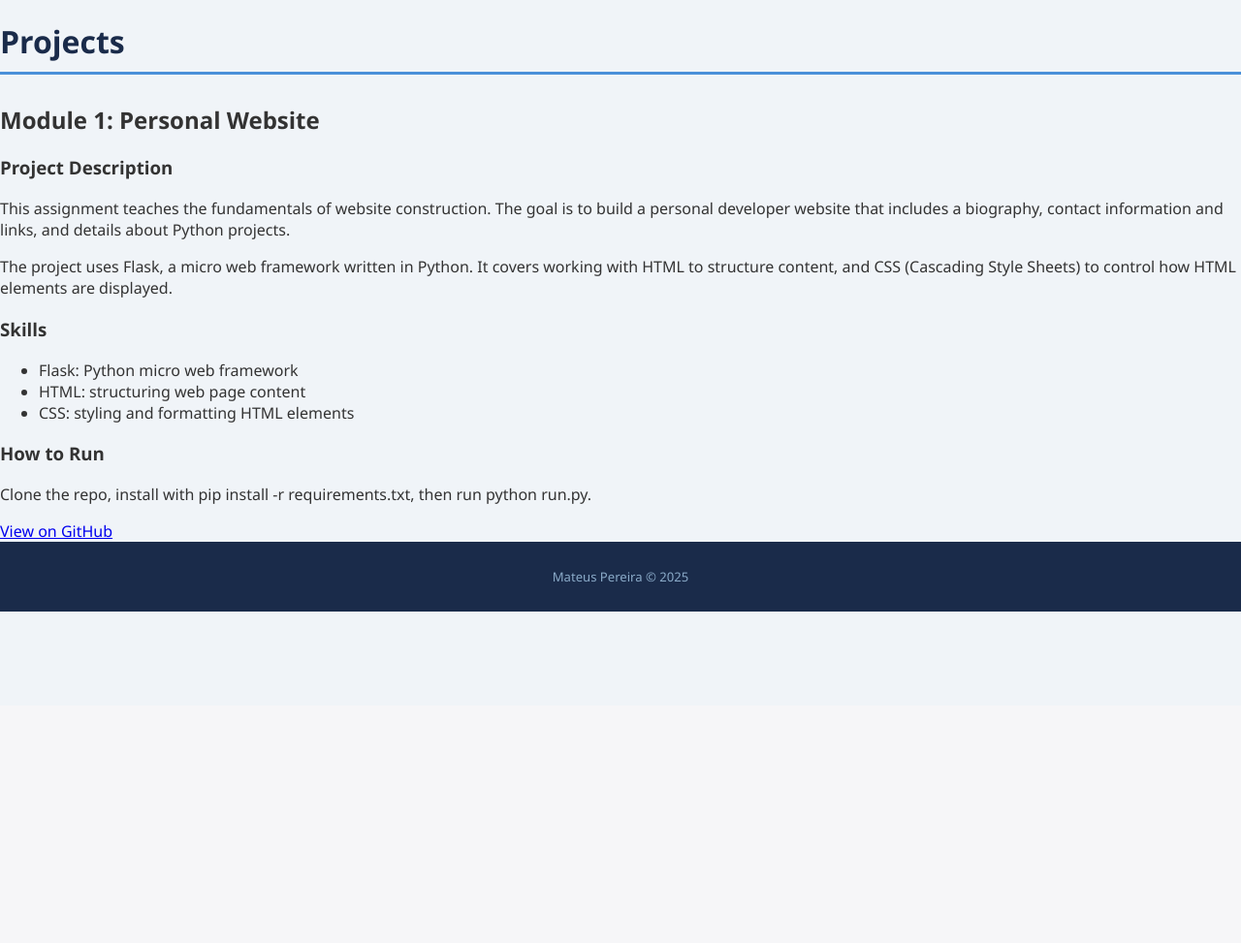
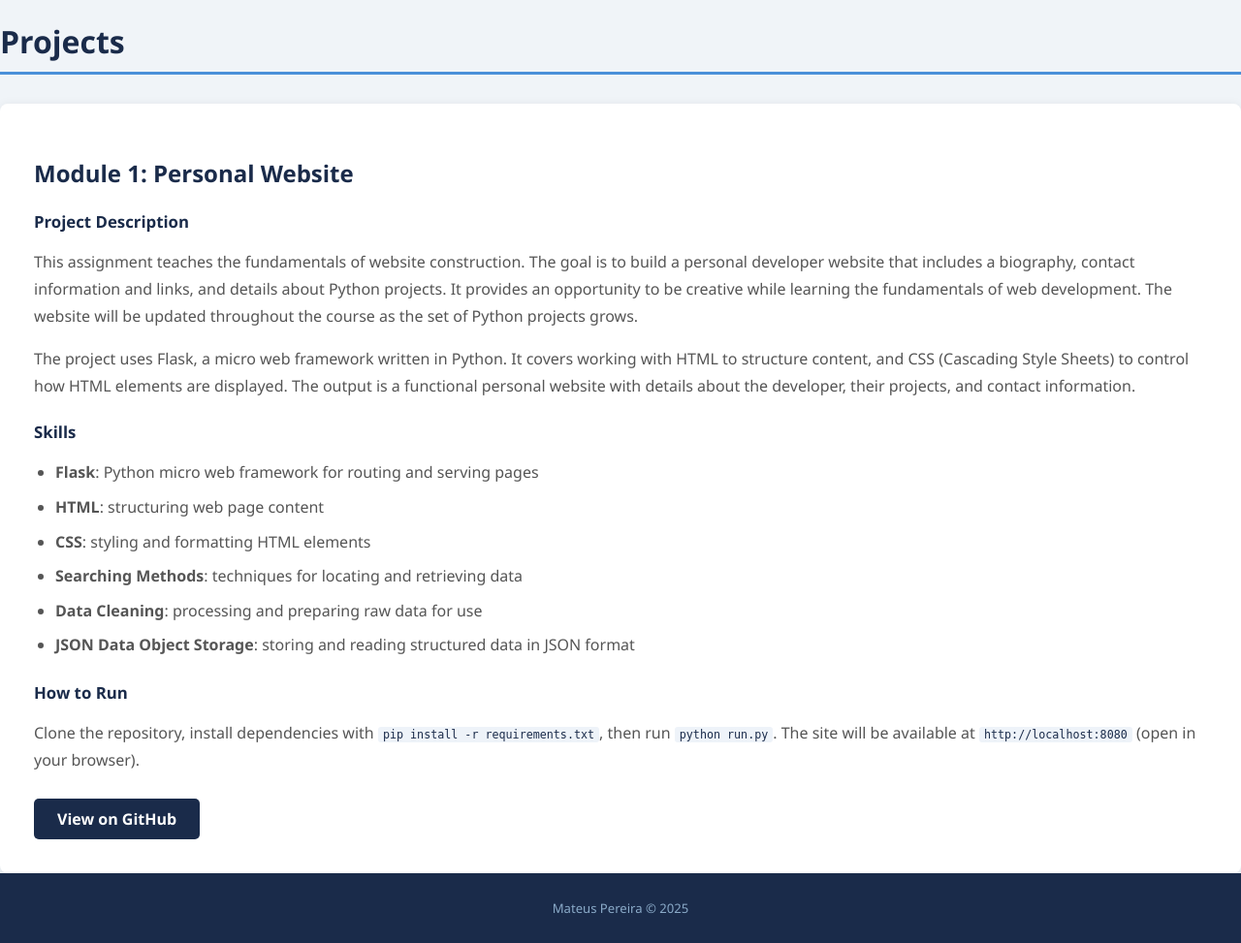
Before and after one commit to mfvp/jhu_software_concepts, a Flask app: page /projects in a window 1280 px wide. Shown: the part 72-1045 px from the top of the page at 97% size. Before the commit the page ends 703 px from the top, so only its background shows below. Run offline with Flask 3, Linux system fonts and the light colour scheme.

Commit message:
apply card css classes to contact and projects pages

```diff
--- a/module_1/app/templates/projects/index.html
+++ b/module_1/app/templates/projects/index.html
@@ -7,31 +7,50 @@
     <h1>Projects</h1>
 </div>
 
-<div>
-    <h2>Module 1: Personal Website</h2>
+<div class="projects-layout">
+
+    <div class="project-card">
+        <h2>Module 1: Personal Website </h2>
 
         <h3>Project Description</h3>
         <p>
             This assignment teaches the fundamentals of website construction. The goal is to build
             a personal developer website that includes a biography, contact information and links,
-        and details about Python projects.
+            and details about Python projects. It provides an opportunity to be creative while
+            learning the fundamentals of web development. The website will be updated throughout
+            the course as the set of Python projects grows.
         </p>
         <p>
             The project uses Flask, a micro web framework written in Python. It covers working
             with HTML to structure content, and CSS (Cascading Style Sheets) to control how HTML
-        elements are displayed.
+            elements are displayed. The output is a functional personal website with details about
+            the developer, their projects, and contact information.
         </p>
 
         <h3>Skills</h3>
         <ul>
-        <li>Flask: Python micro web framework</li>
-        <li>HTML: structuring web page content</li>
-        <li>CSS: styling and formatting HTML elements</li>
+            <li><strong>Flask</strong>: Python micro web framework for routing and serving pages</li>
+            <li><strong>HTML</strong>: structuring web page content</li>
+            <li><strong>CSS</strong>: styling and formatting HTML elements</li>
+            <li><strong>Searching Methods</strong>: techniques for locating and retrieving data</li>
+            <li><strong>Data Cleaning</strong>: processing and preparing raw data for use</li>
+            <li><strong>JSON Data Object Storage</strong>: storing and reading structured data in JSON format</li>
         </ul>
 
         <h3>How to Run</h3>
-    <p>Clone the repo, install with pip install -r requirements.txt, then run python run.py.</p>
+        <p>
+            Clone the repository, install dependencies with
+            <code>pip install -r requirements.txt</code>, then run
+            <code>python run.py</code>. The site will be available at
+            <code>http://localhost:8080</code> (open in your browser).
+        </p>
 
-    <a href="https://github.com/mfvp/jhu_software_concepts" target="_blank">View on GitHub</a>
+        <a href="https://github.com/mfvp/jhu_software_concepts"
+           target="_blank"
+           class="github-link">
+            View on GitHub
+        </a>
+    </div>
+
 </div>
 {% endblock %}
```
Also changed, not shown: module_1/app/templates/contact/index.html (+16 -4 lines). Lines whose indentation alone changed are shown as unchanged.
